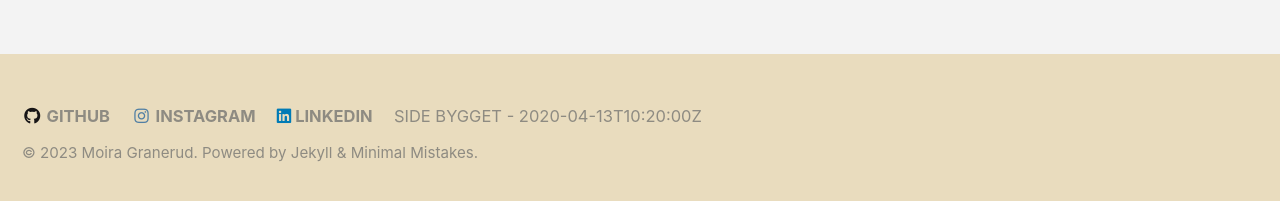
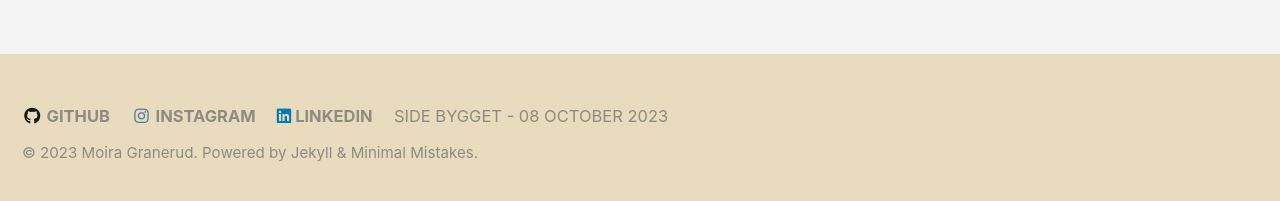
Before and after one commit to NullableInt/NullableInt.github.io, a Jekyll site: the page built from index.md, in a window 1280 px wide. Shown: the part 691-892 px from the top of the page. Built offline with Jekyll 4.4.1, drawn with Linux system fonts in a browser that asks for light colours; cached includes are drawn as plain includes; part of the change alters nothing that is shown.

Commit message:
Update footer.html

```diff
--- a/_includes/footer.html
+++ b/_includes/footer.html
@@ -12,9 +12,7 @@
       {% endfor %}
     {% endif %}
 
-{% assign date = '2020-04-13T10:20:00Z' %}
-
-      <li>Side bygget - {{ date }}</li>
+    <li>Side bygget - {{ site.time | date_to_long_string }}</li>
 
   </ul>
 </div>
```
